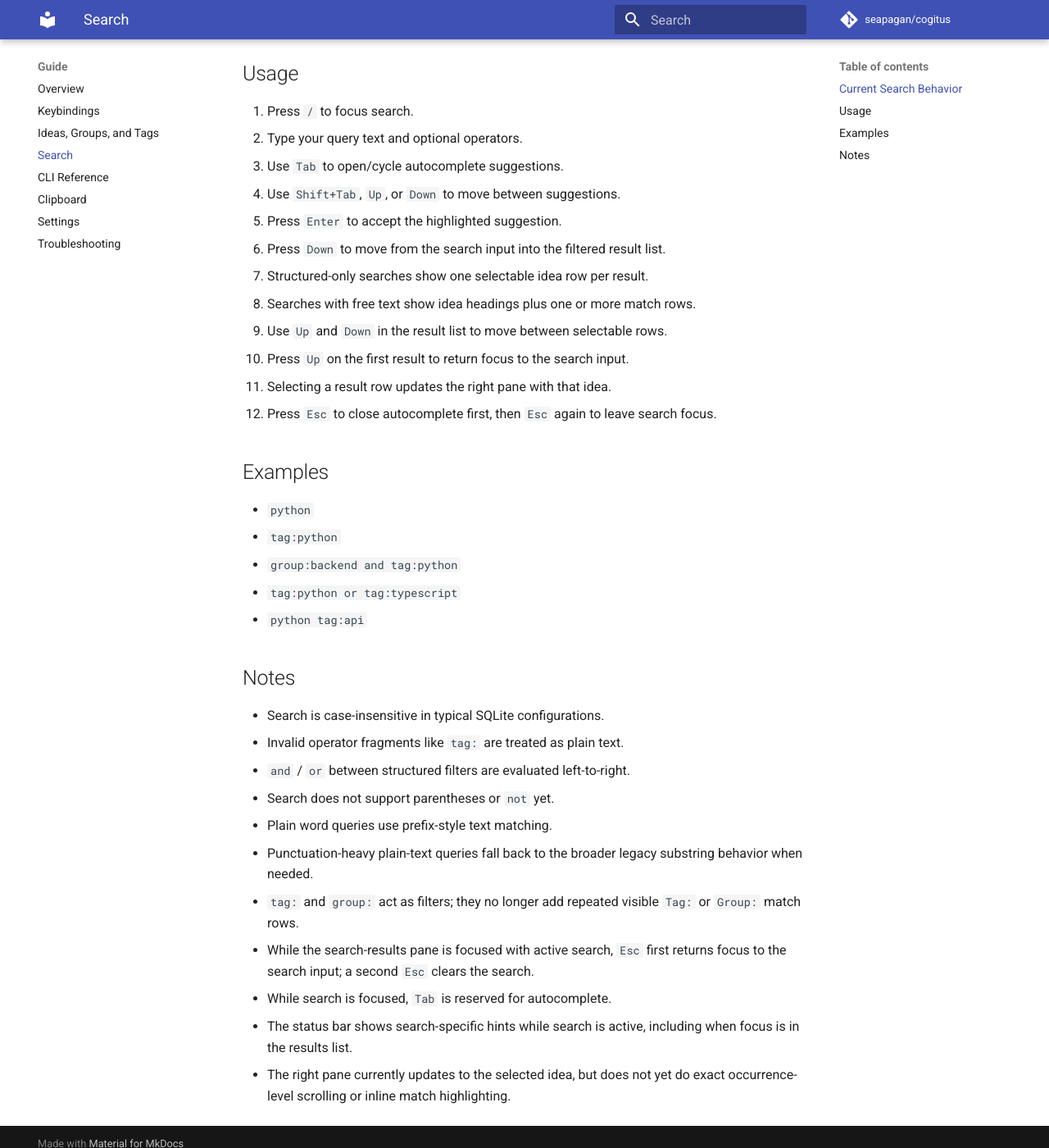
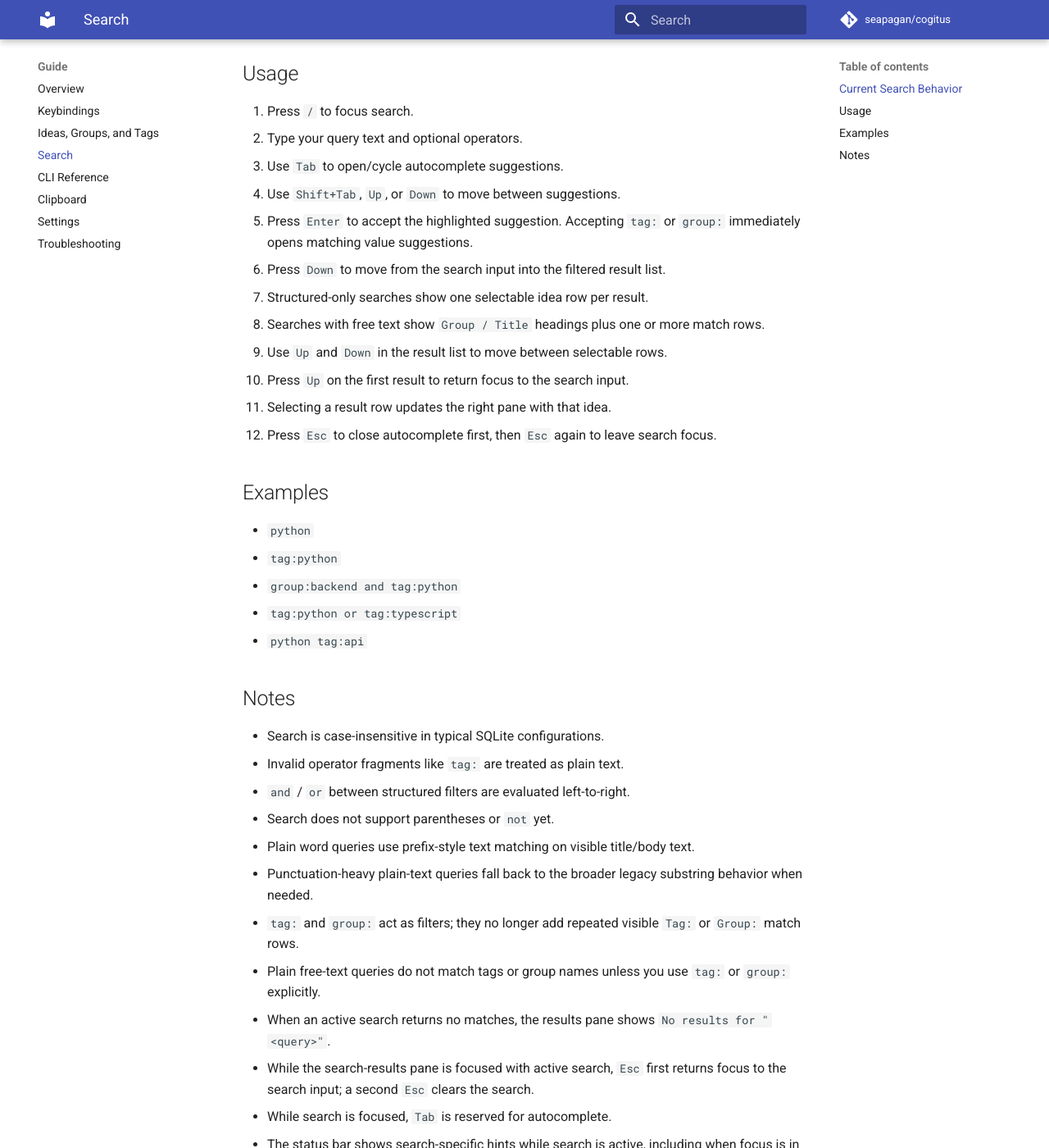
Before and after one commit to seapagan/cogitus, an MkDocs documentation site: the page built from docs/user-guide/search.md, in a window 1280 px wide and 1400 px high, scrolled down 642 px. Shown: the whole window at 82% size. Built offline with MkDocs 1.6.1 and Material for MkDocs 9.7.7, drawn with Linux system fonts in a browser that asks for light colours; comment, search, counter and statistics services are not loaded; some of the changed text lies outside the part shown.

Commit message:
update search documentation
Signed-off-by: Grant Ramsay <seapagan@gmail.com>

```diff
--- a/docs/user-guide/search.md
+++ b/docs/user-guide/search.md
@@ -4,13 +4,14 @@
 
 Search supports ranked free-text matching plus inline structured operators.
 
-- Free text matches idea title, body, group name, and tag text.
+- Free text matches idea title and body only.
 - Results are ranked so stronger text matches appear before weaker ones.
 - When search is active, the left pane switches to a dedicated search-results
   view.
 - Structured-only searches such as `tag:python` or `group:backend` show
   matching ideas directly as selectable rows.
-- Searches with free text show selectable match rows under each idea heading.
+- Searches with free text show selectable match rows under each `Group / Title`
+  heading.
 - `tag:<name>` filters by exact tag name.
 - `group:<name>` filters by exact group name.
 - Free text and structured filters are combined with an implicit `and`.
@@ -24,9 +25,11 @@
 3. Use `Tab` to open/cycle autocomplete suggestions.
 4. Use `Shift+Tab`, `Up`, or `Down` to move between suggestions.
 5. Press `Enter` to accept the highlighted suggestion.
+   Accepting `tag:` or `group:` immediately opens matching value suggestions.
 6. Press `Down` to move from the search input into the filtered result list.
 7. Structured-only searches show one selectable idea row per result.
-8. Searches with free text show idea headings plus one or more match rows.
+8. Searches with free text show `Group / Title` headings plus one or more
+   match rows.
 9. Use `Up` and `Down` in the result list to move between selectable rows.
 10. Press `Up` on the first result to return focus to the search input.
 11. Selecting a result row updates the right pane with that idea.
@@ -47,11 +50,15 @@
 - Invalid operator fragments like `tag:` are treated as plain text.
 - `and` / `or` between structured filters are evaluated left-to-right.
 - Search does not support parentheses or `not` yet.
-- Plain word queries use prefix-style text matching.
+- Plain word queries use prefix-style text matching on visible title/body text.
 - Punctuation-heavy plain-text queries fall back to the broader legacy
   substring behavior when needed.
 - `tag:` and `group:` act as filters; they no longer add repeated visible
   `Tag:` or `Group:` match rows.
+- Plain free-text queries do not match tags or group names unless you use
+  `tag:` or `group:` explicitly.
+- When an active search returns no matches, the results pane shows
+  `No results for "<query>"`.
 - While the search-results pane is focused with active search, `Esc` first returns
   focus to the search input; a second `Esc` clears the search.
 - While search is focused, `Tab` is reserved for autocomplete.
```
Also changed, not shown: README.md (+2 -3 lines), docs/getting-started/quickstart.md (+2 -1 lines).
